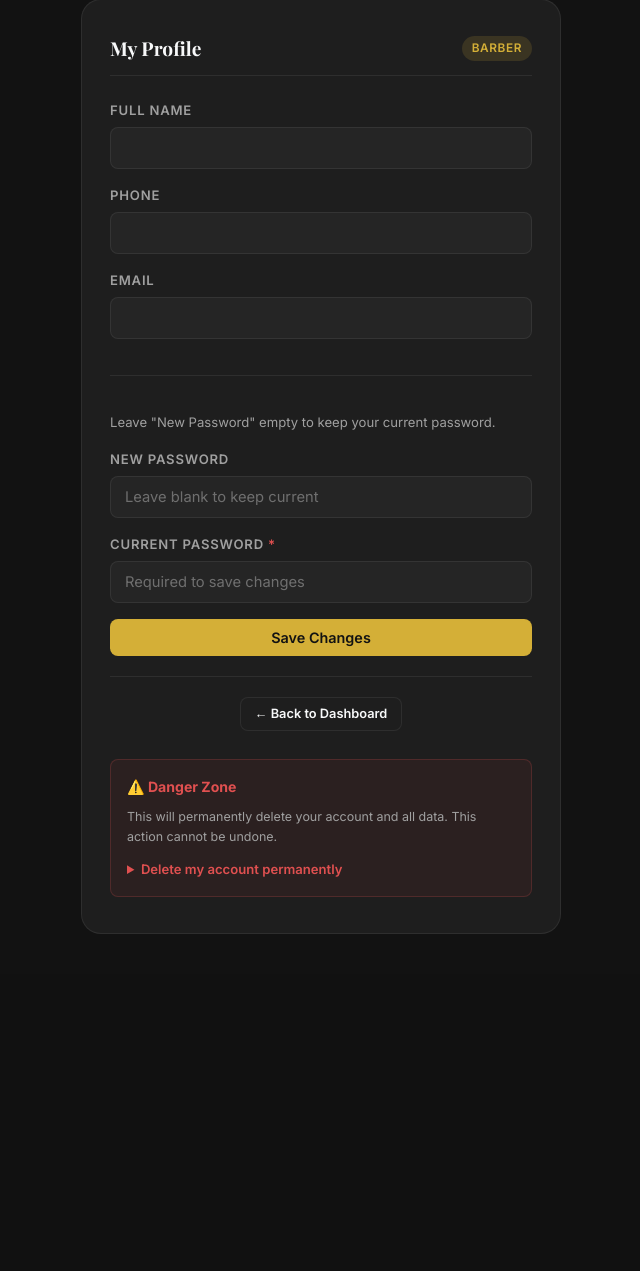
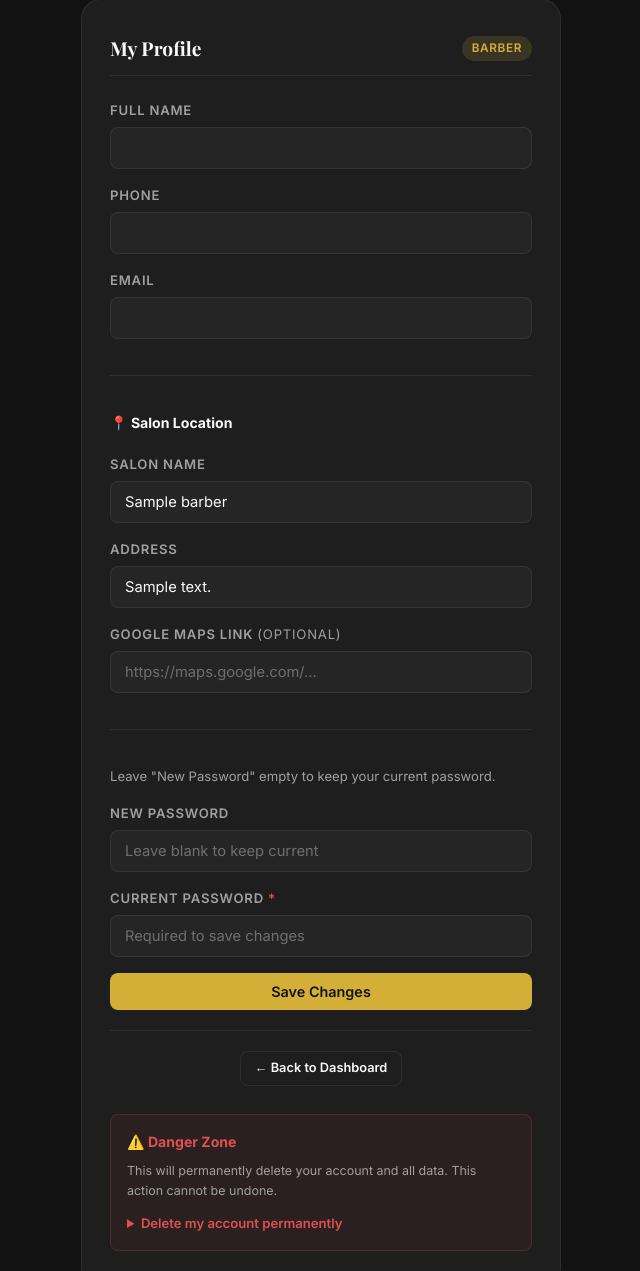
Before and after one commit to Aymane-Khmissou/Tahssina, a Flask app: page /profile in a window 1280 px wide. Shown: the part 114-1385 px from the top of the page, without its empty margins (319-959 px from the left). Before the commit the page ends 1048 px from the top, so only its background shows below. Run offline with Flask 3, Linux system fonts and the light colour scheme; the visitor is signed in with stand-in values (Sample User, id 1); tables that the repository leaves empty hold one stand-in row (values such as "Sample post").

Commit message:
Update edit_profile.html

```diff
--- a/templates/edit_profile.html
+++ b/templates/edit_profile.html
@@ -26,6 +26,34 @@
         <input id="email" name="email" type="email" class="form-control"
                value="{{ user.email }}" required>
       </div>
+
+      {% if session.role == 'barber' and barber %}
+      <div class="divider"></div>
+      <p style="font-weight:700;font-size:.88rem;margin-bottom:4px">📍 Salon Location</p>
+      <div class="form-group">
+        <label class="form-label" for="salon_name">Salon Name</label>
+        <input id="salon_name" name="salon_name" type="text" class="form-control"
+               value="{{ barber.salon_name }}" required>
+      </div>
+      <div class="form-group">
+        <label class="form-label" for="address">Address</label>
+        <input id="address" name="address" type="text" class="form-control"
+               value="{{ barber.address }}" required
+               placeholder="ex: 12 Rue Hassan II, Tétouan">
+      </div>
+      <div class="form-group">
+        <label class="form-label" for="maps_link">Google Maps Link <span style="color:var(--text-muted);font-weight:400">(optional)</span></label>
+        <input id="maps_link" name="maps_link" type="url" class="form-control"
+               value="{{ barber.maps_link or '' }}"
+               placeholder="https://maps.google.com/...">
+        {% if barber.maps_link %}
+        <a href="{{ barber.maps_link }}" target="_blank" rel="noopener"
+           style="display:inline-block;margin-top:6px;font-size:.78rem;color:var(--gold)">
+          🗺 View current location →
+        </a>
+        {% endif %}
+      </div>
+      {% endif %}
 
       <div class="divider"></div>
       <p class="muted" style="font-size:.82rem">Leave "New Password" empty to keep your current password.</p>
```
